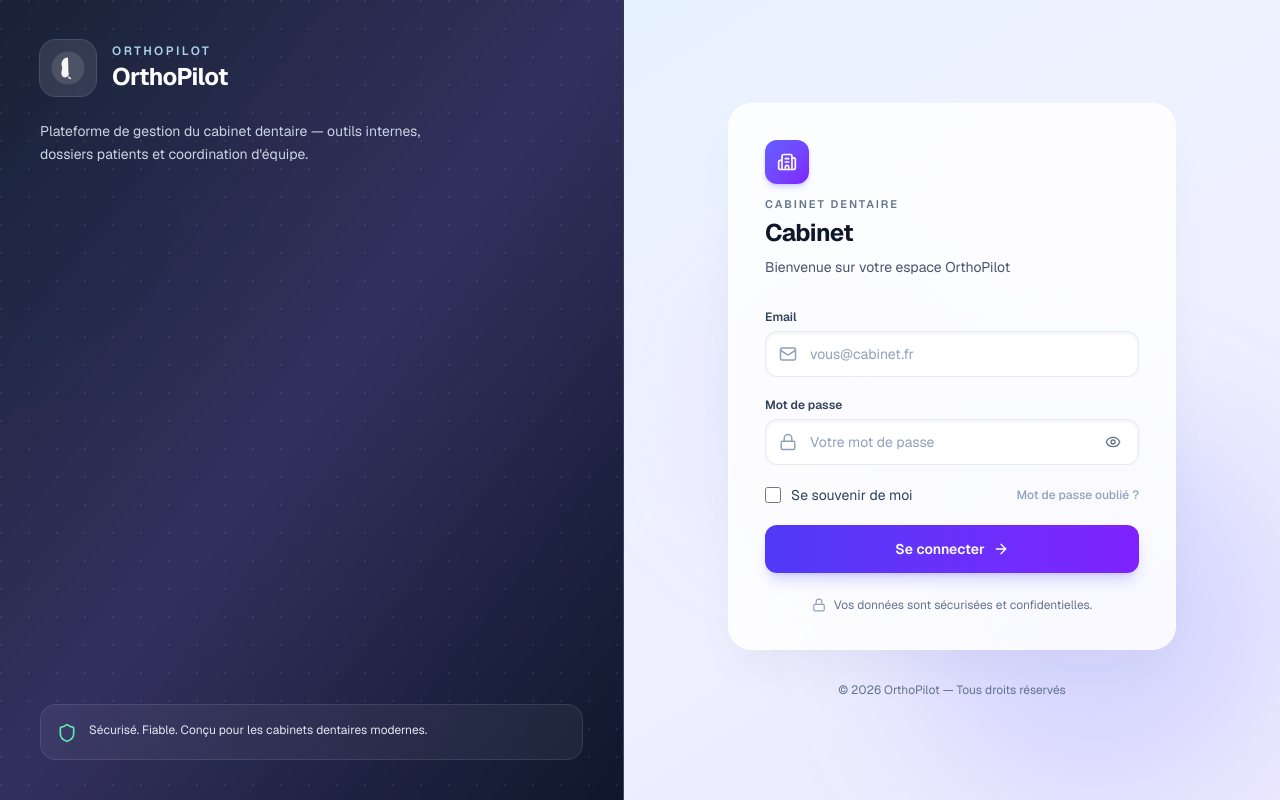
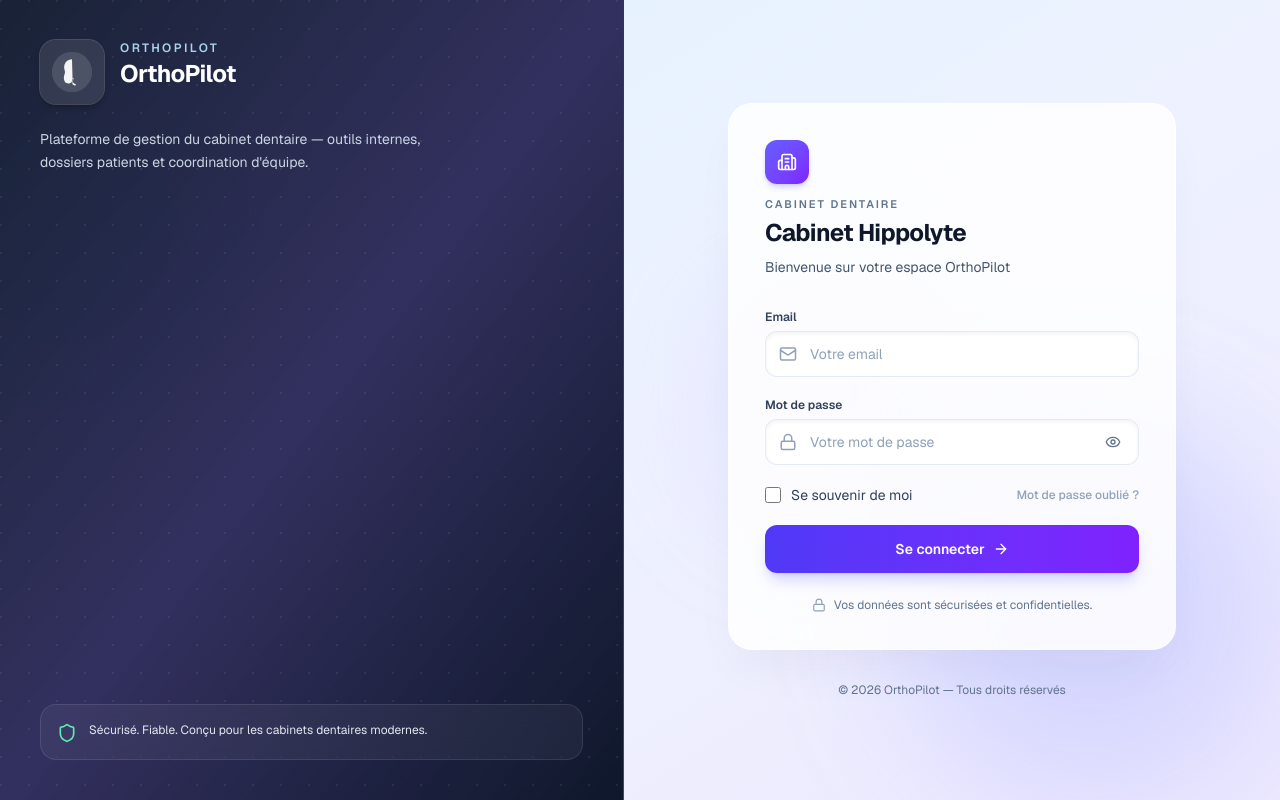
Before and after one commit to Sabri-hub-web/Orthopilot-app, a Next.js app: page /login in a window 1280 px wide. Built offline with nearby package versions, Linux system fonts and the light colour scheme; no server answers.

Commit message:
v2 page log

```diff
--- a/app/globals.css
+++ b/app/globals.css
@@ -32,3 +32,34 @@ body {
 .animate-login-card-in {
   animation: login-card-in 0.5s cubic-bezier(0.22, 1, 0.36, 1) forwards;
 }
+
+@keyframes tooth-wiggle {
+  0% {
+    transform: rotate(0deg) scale(1);
+  }
+  20% {
+    transform: rotate(-10deg) scale(1.06);
+  }
+  40% {
+    transform: rotate(9deg) scale(1.06);
+  }
+  60% {
+    transform: rotate(-5deg) scale(1.03);
+  }
+  80% {
+    transform: rotate(3deg) scale(1.01);
+  }
+  100% {
+    transform: rotate(0deg) scale(1);
+  }
+}
+
+.animate-tooth-wiggle {
+  animation: tooth-wiggle 0.7s cubic-bezier(0.34, 1.35, 0.64, 1) both;
+}
+
+@media (prefers-reduced-motion: reduce) {
+  .animate-tooth-wiggle {
+    animation: none;
+  }
+}
--- a/features/auth/login-view.tsx
+++ b/features/auth/login-view.tsx
@@ -11,7 +11,7 @@ import {
   Mail,
   Shield,
 } from "lucide-react";
-import { FormEvent, useEffect, useState } from "react";
+import { type AnimationEvent, FormEvent, useEffect, useState } from "react";
 import { useRouter } from "next/navigation";
 import { errorMessageFromResponse } from "@/lib/validation/client-errors";
 
@@ -37,13 +37,68 @@ function CabinetToothLogo({ className }: { className?: string }) {
   );
 }
 
+/** Logo dent cliquable : léger mouvement au survol, animation au clic (respecte prefers-reduced-motion). */
+function InteractiveToothLogoButton({
+  size,
+  variant,
+}: {
+  size: "lg" | "sm";
+  variant: "on-dark" | "on-light";
+}) {
+  const [wiggle, setWiggle] = useState(false);
+  const large = size === "lg";
+
+  function playWiggle() {
+    setWiggle(false);
+    requestAnimationFrame(() => setWiggle(true));
+  }
+
+  function onWiggleEnd(event: AnimationEvent<HTMLButtonElement>) {
+    if (event.animationName === "tooth-wiggle") {
+      setWiggle(false);
+    }
+  }
+
+  const base =
+    "group relative flex shrink-0 cursor-pointer select-none items-center justify-center overflow-visible outline-none " +
+    "transition-[transform,box-shadow,background-color] duration-300 ease-[cubic-bezier(0.34,1.56,0.64,1)] " +
+    "motion-safe:hover:-translate-y-1.5 motion-safe:hover:rotate-[5deg] motion-safe:hover:scale-[1.06] " +
+    "motion-safe:hover:shadow-xl motion-safe:active:translate-y-px motion-safe:active:scale-[0.96] motion-safe:active:rotate-0 " +
+    "motion-reduce:hover:translate-y-0 motion-reduce:hover:rotate-0 motion-reduce:hover:scale-100 " +
+    "focus-visible:ring-2 focus-visible:ring-indigo-400/90 focus-visible:ring-offset-2";
+
+  const sizeBox = large ? "h-16 w-16 rounded-2xl" : "h-11 w-11 rounded-xl";
+
+  const palette =
+    variant === "on-dark"
+      ? "bg-white/10 ring-1 ring-white/20 shadow-md shadow-black/25 backdrop-blur-sm hover:bg-white/18 hover:ring-white/35 hover:shadow-lg hover:shadow-cyan-400/10 focus-visible:ring-offset-slate-900"
+      : "bg-slate-900 text-white shadow-lg shadow-indigo-900/30 ring-1 ring-white/10 hover:bg-slate-800 hover:shadow-indigo-500/25 focus-visible:ring-offset-white";
+
+  const toothMotion =
+    "pointer-events-none motion-safe:transition-transform motion-safe:duration-300 motion-safe:ease-out motion-safe:group-hover:scale-110";
+
+  return (
+    <button
+      type="button"
+      aria-label="Logo OrthoPilot — dent stylisée"
+      onClick={playWiggle}
+      onAnimationEnd={onWiggleEnd}
+      className={`${base} ${sizeBox} ${palette} ${
+        wiggle ? "animate-tooth-wiggle motion-reduce:animate-none" : ""
+      }`}
+    >
+      <CabinetToothLogo className={`${large ? "h-11 w-11" : "h-7 w-7"} ${toothMotion}`} />
+    </button>
+  );
+}
+
 export function LoginView() {
   const router = useRouter();
   const cabinetName =
     typeof process.env.NEXT_PUBLIC_CABINET_DISPLAY_NAME === "string" &&
     process.env.NEXT_PUBLIC_CABINET_DISPLAY_NAME.trim() !== ""
       ? process.env.NEXT_PUBLIC_CABINET_DISPLAY_NAME.trim()
-      : "Cabinet";
+      : "Cabinet Hippolyte";
 
   const [email, setEmail] = useState("");
   const [password, setPassword] = useState("");
@@ -136,10 +191,8 @@ export function LoginView() {
           />
         </div>
         <div className="relative z-10">
-          <div className="flex items-center gap-4">
-            <div className="flex h-14 w-14 shrink-0 items-center justify-center rounded-2xl bg-white/10 ring-1 ring-white/20 backdrop-blur-sm">
-              <CabinetToothLogo className="h-9 w-9" />
-            </div>
+          <div className="flex items-start gap-4">
+            <InteractiveToothLogoButton size="lg" variant="on-dark" />
             <div>
               <p className="text-xs font-semibold uppercase tracking-[0.2em] text-sky-200/90">OrthoPilot</p>
               <h1 className="mt-0.5 text-2xl font-bold tracking-tight text-white">OrthoPilot</h1>
@@ -164,9 +217,7 @@ export function LoginView() {
       <div className="relative z-10 flex flex-col justify-center px-4 py-10 sm:px-8 lg:px-12 xl:px-16">
         {/* Branding compact mobile / tablette */}
         <div className="mb-8 flex items-center gap-3 lg:hidden">
-          <div className="flex h-11 w-11 items-center justify-center rounded-xl bg-slate-900 text-white shadow-lg shadow-indigo-900/20">
-            <CabinetToothLogo className="h-7 w-7" />
-          </div>
+          <InteractiveToothLogoButton size="sm" variant="on-light" />
           <div>
             <p className="text-[11px] font-semibold uppercase tracking-widest text-slate-500">OrthoPilot</p>
             <p className="text-sm font-semibold text-slate-800">Connexion sécurisée</p>
@@ -213,7 +264,7 @@ export function LoginView() {
                     value={email}
                     onChange={(event) => setEmail(event.target.value)}
                     className="w-full rounded-xl border border-slate-200/90 bg-white/90 py-3 pl-11 pr-3 text-sm text-slate-900 shadow-inner shadow-slate-900/5 outline-none ring-0 transition-[border-color,box-shadow] placeholder:text-slate-400 focus:border-indigo-400 focus:shadow-[0_0_0_3px_rgba(99,102,241,0.2)]"
-                    placeholder="vous@cabinet.fr"
+                    placeholder="Votre email"
                     required
                   />
                 </div>
```
